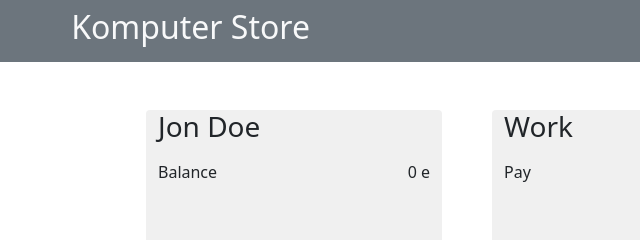
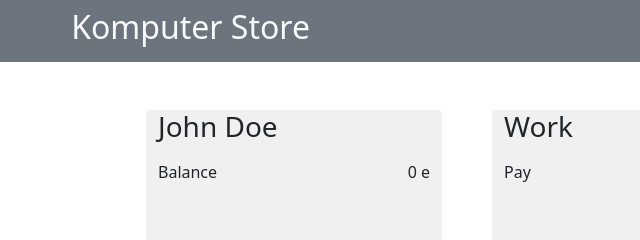
Before and after one commit to mikkoryynanen/KomputerStore, a plain HTML site: page index.html in a window 1280 px wide. Shown: the top 240 px of the page, 0-640 px from the left. Drawn offline with nearby package versions, Linux system fonts and the light colour scheme; no server answers.

Commit message:
fix: Fixed typo on placeholder name and added missing semicolon to styles file

```diff
--- a/index.html
+++ b/index.html
@@ -30,7 +30,7 @@
           class="col-sm-12 col-lg-3 card top-card card-bg"
           style="height: 200px"
         >
-          <h3>Jon Doe</h3>
+          <h3>John Doe</h3>
           <div class="d-flex justify-content-between mt-2">
             <p class="card-text">Balance</p>
             <p class="card-text" id="balance">200 e</p>
--- a/style.css
+++ b/style.css
@@ -9,7 +9,7 @@
 }
 
 .bottom-card {
-    width: 75%
+    width: 75%;
 }
 
 .info-row {
```
